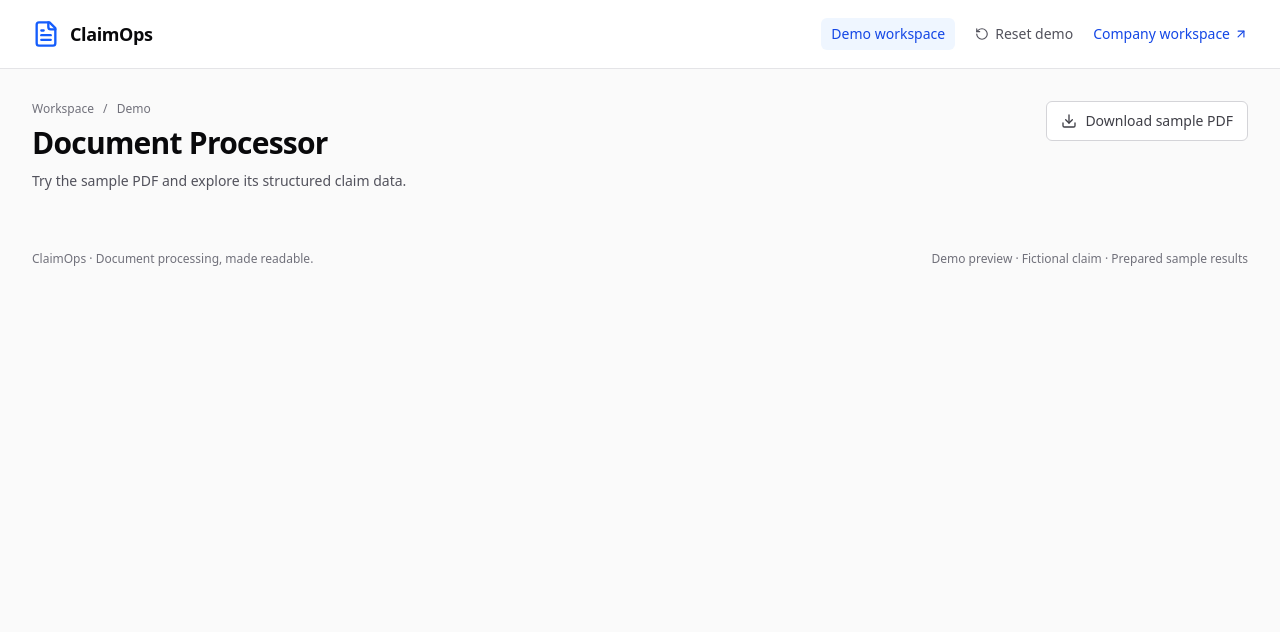
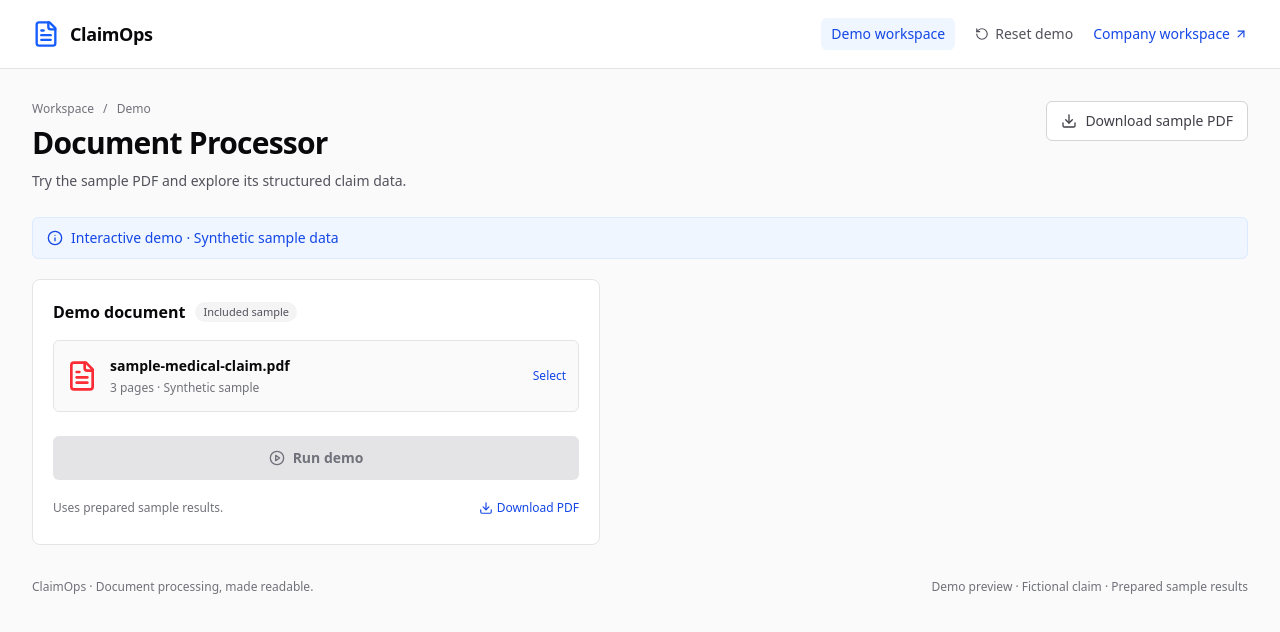
Before and after one commit to smitzo/Mediclaim-OS, a Next.js app in the folder frontend/: page / in a window 1280 px wide. Shown: the top 632 px of the page. Built offline with nearby package versions, Linux system fonts and the light colour scheme.

Commit message:
feat: select the included pdf and run the labeled demo

```diff
--- /dev/null
+++ b/frontend/components/demo/document-panel.tsx
@@ -0,0 +1,49 @@
+import { CheckCircle2, Download, FileText, Loader2, PlayCircle } from "lucide-react";
+import type { ReactNode } from "react";
+import { demoSample } from "@/lib/demo-sample";
+import type { DemoStatus } from "@/lib/use-demo";
+
+export function DocumentPanel({ selected, status, onSelect, onRun, children }: {
+  selected: boolean; status: DemoStatus; onSelect: () => void; onRun: () => void; children?: ReactNode;
+}) {
+  const loading = status === "loading";
+  return (
+    <section aria-labelledby="demo-document-heading" className="min-w-0 rounded-lg border border-zinc-200 bg-white p-4 sm:p-5">
+      <div className="mb-4 flex items-center gap-2.5">
+        <h2 id="demo-document-heading" className="text-base font-semibold">Demo document</h2>
+        <span className="rounded-full bg-zinc-100 px-2 py-0.5 text-[11px] font-medium text-zinc-600">Included sample</span>
+      </div>
+      <button
+        type="button"
+        aria-label={`Select demo PDF: ${demoSample.filename}`}
+        aria-pressed={selected}
+        onClick={onSelect}
+        disabled={loading}
+        className={`mb-3 flex min-h-[72px] w-full items-center gap-3 rounded-md border p-3 text-left transition-colors disabled:cursor-wait ${selected ? "border-blue-400 bg-blue-50" : "border-zinc-200 bg-zinc-50 hover:border-blue-300 hover:bg-blue-50/50"}`}
+      >
+        <FileText aria-hidden="true" className="h-8 w-8 shrink-0 text-red-500" />
+        <span className="min-w-0 flex-1">
+          <span className="block break-words text-sm font-semibold">{demoSample.filename}</span>
+          <span className="mt-1 block text-xs text-zinc-500">3 pages · Synthetic sample</span>
+        </span>
+        {selected ? <CheckCircle2 aria-hidden="true" className="h-5 w-5 shrink-0 text-blue-600" /> : <span className="shrink-0 text-xs font-medium text-blue-700">Select</span>}
+      </button>
+      {children}
+      <button
+        type="button"
+        onClick={onRun}
+        disabled={!selected || loading}
+        className="mt-3 inline-flex min-h-11 w-full items-center justify-center gap-2 rounded-md bg-blue-600 px-4 py-2.5 text-sm font-semibold text-white transition-colors hover:bg-blue-700 disabled:cursor-not-allowed disabled:bg-zinc-200 disabled:text-zinc-500"
+      >
+        {loading ? <Loader2 aria-hidden="true" className="h-4 w-4 animate-spin" /> : <PlayCircle aria-hidden="true" className="h-4 w-4" />}
+        {loading ? "Loading sample…" : status === "complete" ? "Run demo again" : status === "error" ? "Try demo again" : "Run demo"}
+      </button>
+      <div className="mt-3 flex flex-wrap items-center justify-between gap-2 text-xs leading-5">
+        <p className="text-zinc-500">Uses prepared sample results.</p>
+        <a href={demoSample.pdfHref} download={demoSample.filename} className="inline-flex min-h-8 items-center gap-1 font-medium text-blue-700 hover:underline">
+          <Download aria-hidden="true" className="h-3.5 w-3.5" /> Download PDF
+        </a>
+      </div>
+    </section>
+  );
+}
--- a/frontend/components/demo/workspace.tsx
+++ b/frontend/components/demo/workspace.tsx
@@ -2,12 +2,19 @@
 
 import { useDemo } from "@/lib/use-demo";
 import { DemoFrame } from "./frame";
+import { DocumentPanel } from "./document-panel";
+import { Info } from "lucide-react";
 
 export function DemoWorkspace() {
   const demo = useDemo();
   return (
     <DemoFrame onReset={demo.reset}>
-      <section aria-label="Demo workspace" className="grid gap-5 lg:grid-cols-[minmax(0,0.95fr)_minmax(0,1.05fr)]" />
+      <div className="mb-5 flex items-center gap-2 rounded-md border border-blue-100 bg-blue-50 px-3.5 py-2.5 text-xs font-medium text-blue-700 sm:text-sm">
+        <Info aria-hidden="true" className="h-4 w-4 shrink-0" /> Interactive demo · Synthetic sample data
+      </div>
+      <div className="grid items-start gap-5 lg:grid-cols-[minmax(0,0.95fr)_minmax(0,1.05fr)]">
+        <DocumentPanel selected={demo.selected} status={demo.status} onSelect={demo.select} onRun={demo.run} />
+      </div>
     </DemoFrame>
   );
 }
```
